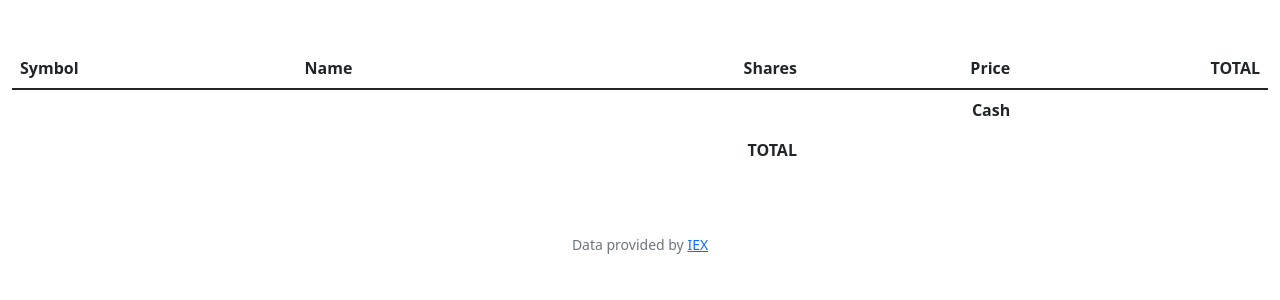
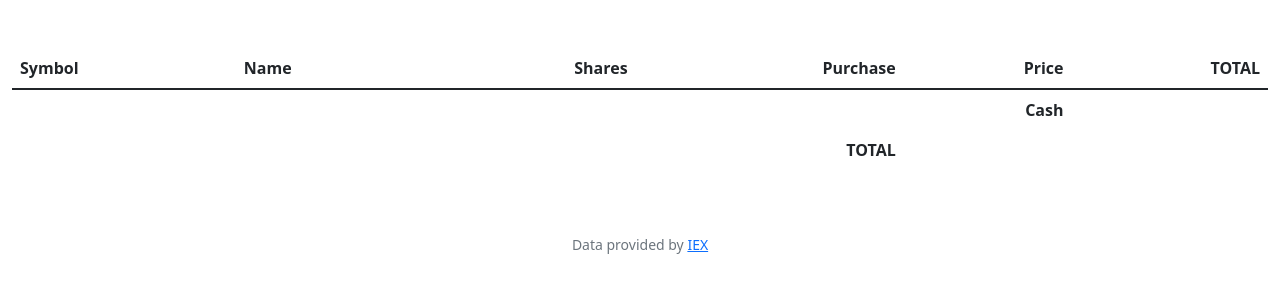
Before and after one commit to aliocantinea/CS50, a Flask app: template finance/templates/index.html in a window 1280 px wide. Shown: the part 76-376 px from the top of the page. Run offline with Flask 2, Linux system fonts and the light colour scheme; the template is opened without the code that fills it, so the values that code supplies are empty; some libraries are stand-ins or nearby versions.

Commit message:
Tue, Dec 27, 2022, 5:36 AM +00:00

```diff
--- a/finance/templates/index.html
+++ b/finance/templates/index.html
@@ -12,7 +12,8 @@
                 <th class="text-start">Symbol</th>
                 <th class="text-start">Name</th>
                 <th class="text-end">Shares</th>
-                <th class="text-end" colspan="2">Price</th>
+                <th class="text-end">Purchase</th>
+                <th class="text-end">Price</th>
                 <th class="text-end">TOTAL</th>
             </tr>
         </thead>
@@ -24,7 +25,8 @@
                         <td class="text-start">{{ row["name"] }}</td>
                         <td class="text-end">{{ row["amount"] }}</td>
                         <td>
-                            <button class="btn btn-primary" type="submit">Buy more</button>
+                            <input autocomplete="off" class="form-control mx-auto w-auto" min="1" name="shares" placeholder="Shares" type="number">
+                            <button class="btn btn-primary" type="submit">Buy</button>
                         </td>
                         <td class="text-end">{{ row["price"] }}</td>
                         <td class="text-end">{{ row["sum"] }}</td>
```
